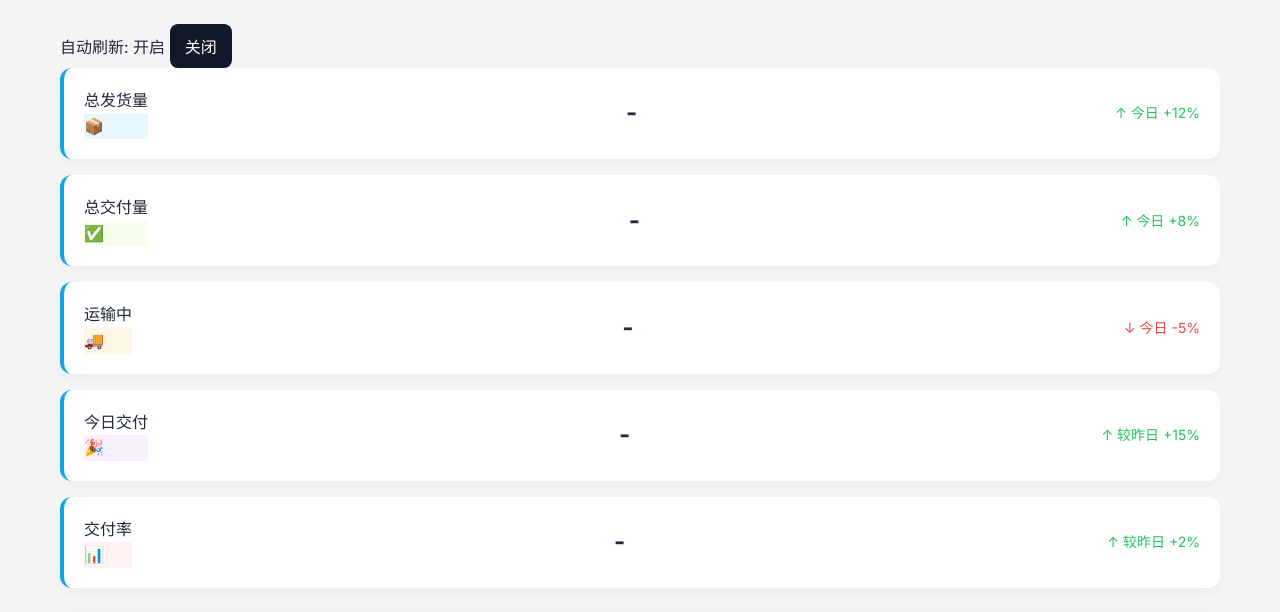
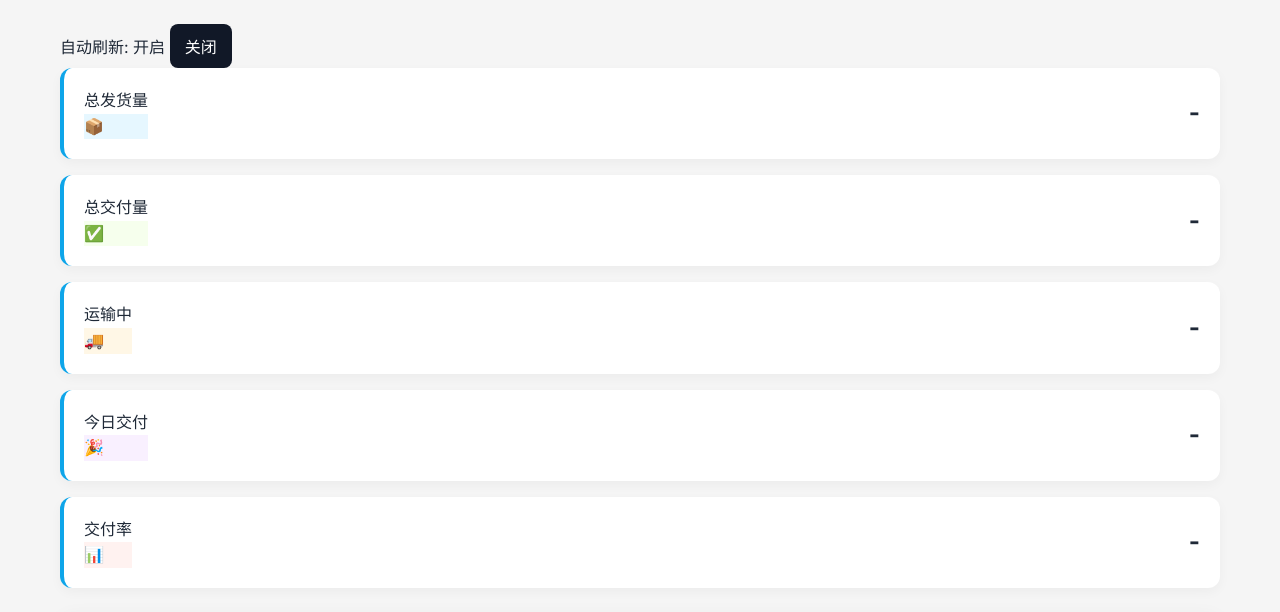
Before and after one commit to ParcyChiang/py-agent, a Flask app: page /page/dashboard in a window 1280 px wide. Shown: the part 230-842 px from the top of the page. Run offline with Flask 3, Linux system fonts and the light colour scheme; data that the repository does not hold is empty.

```diff
--- a/templates/dashboard.html
+++ b/templates/dashboard.html
@@ -39,10 +39,10 @@
                     <div class="metric-icon" style="background-color: #E6F7FF; color: #165DFF;">📦</div>
                 </div>
                 <div class="metric-value" id="totalShipments">-</div>
-                <div class="metric-trend trend-up">
-                    <span>↑</span>
-                    <span>今日 +12%</span>
-                </div>
+<!--                <div class="metric-trend trend-up">-->
+<!--                    <span>↑</span>-->
+<!--                    <span>今日 +12%</span>-->
+<!--                </div>-->
             </div>
             <div class="metric-card">
                 <div class="metric-header">
@@ -50,10 +50,10 @@
                     <div class="metric-icon" style="background-color: #F6FFED; color: #52C41A;">✅</div>
                 </div>
                 <div class="metric-value" id="deliveredAll">-</div>
-                <div class="metric-trend trend-up">
-                    <span>↑</span>
-                    <span>今日 +8%</span>
-                </div>
+<!--                <div class="metric-trend trend-up">-->
+<!--                    <span>↑</span>-->
+<!--                    <span>今日 +8%</span>-->
+<!--                </div>-->
             </div>
             <div class="metric-card">
                 <div class="metric-header">
@@ -61,10 +61,10 @@
                     <div class="metric-icon" style="background-color: #FFF7E6; color: #FFA940;">🚚</div>
                 </div>
                 <div class="metric-value" id="inTransit">-</div>
-                <div class="metric-trend trend-down">
-                    <span>↓</span>
-                    <span>今日 -5%</span>
-                </div>
+<!--                <div class="metric-trend trend-down">-->
+<!--                    <span>↓</span>-->
+<!--                    <span>今日 -5%</span>-->
+<!--                </div>-->
             </div>
             <div class="metric-card">
                 <div class="metric-header">
@@ -72,10 +72,10 @@
                     <div class="metric-icon" style="background-color: #F9F0FF; color: #722ED1;">🎉</div>
                 </div>
                 <div class="metric-value" id="deliveredToday">-</div>
-                <div class="metric-trend trend-up">
-                    <span>↑</span>
-                    <span>较昨日 +15%</span>
-                </div>
+<!--                <div class="metric-trend trend-up">-->
+<!--                    <span>↑</span>-->
+<!--                    <span>较昨日 +15%</span>-->
+<!--                </div>-->
             </div>
             <div class="metric-card">
                 <div class="metric-header">
@@ -83,10 +83,10 @@
                     <div class="metric-icon" style="background-color: #FFF2F0; color: #FF4D4F;">📊</div>
                 </div>
                 <div class="metric-value" id="deliveryRate">-</div>
-                <div class="metric-trend trend-up">
-                    <span>↑</span>
-                    <span>较昨日 +2%</span>
-                </div>
+<!--                <div class="metric-trend trend-up">-->
+<!--                    <span>↑</span>-->
+<!--                    <span>较昨日 +2%</span>-->
+<!--                </div>-->
             </div>
         </div>
 
```
Also changed, not shown: toDo.md (+11 -11 lines).
